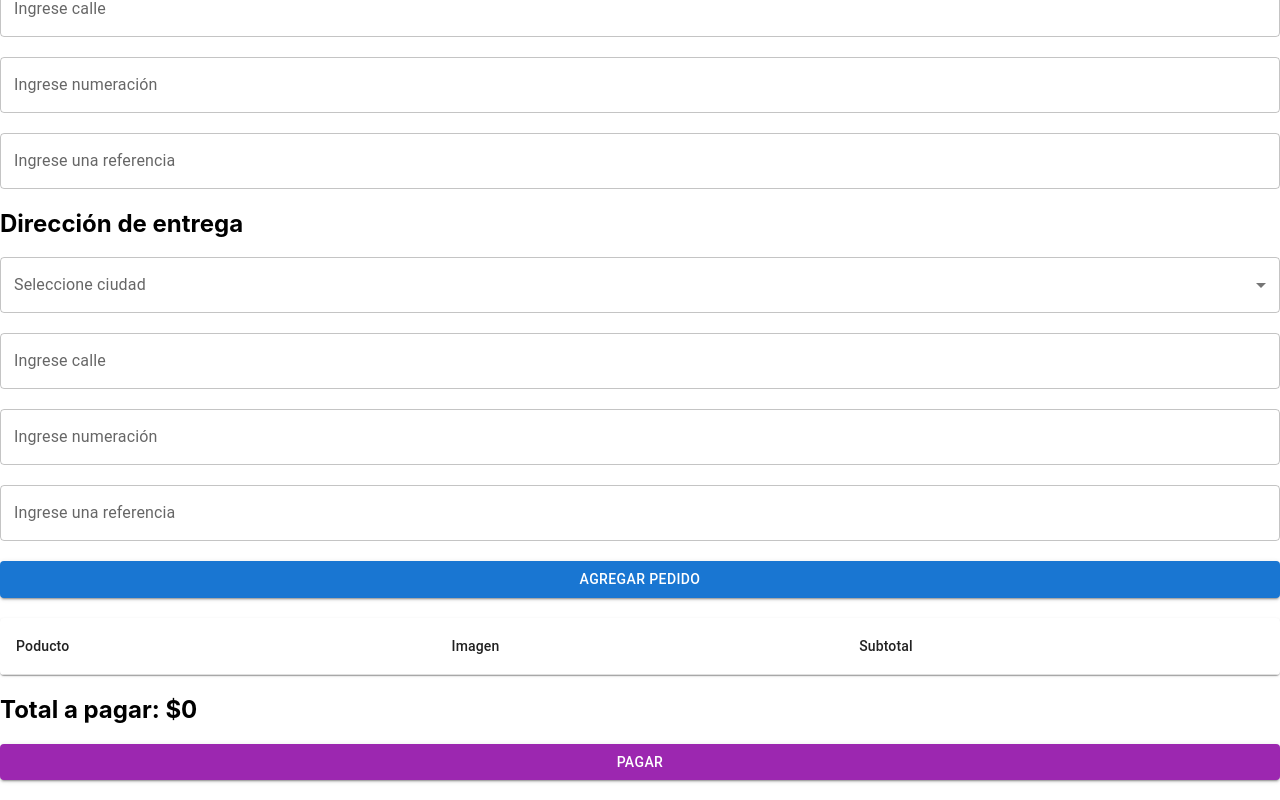
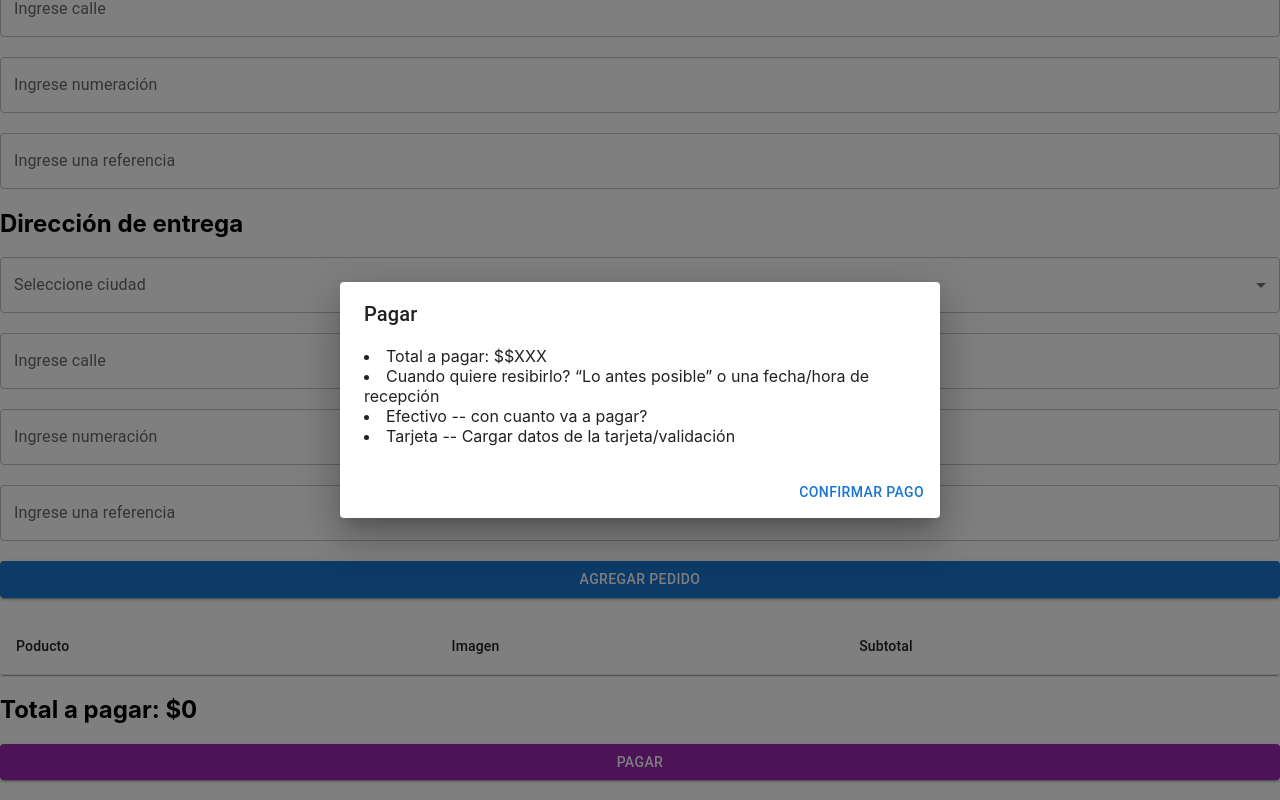
Before and after one commit to FranGiordano/utn-frc-isw-2023, a React (Create React App) app: page / in a window 1280 px wide. Both pictures are taken after a click on the button "PAGAR". Shown: the part 383-1183 px from the top of the page. Built offline with nearby package versions, Linux system fonts and the light colour scheme.

Commit message:
Add modal pago

```diff
--- a/src/App.js
+++ b/src/App.js
@@ -20,11 +20,21 @@ import {
   TableRow,
   Paper
 } from '@mui/material';
+import ModalPago from './components/ModalPago'
 
 
 function App() {
 
   const [pedidos, setPedidos] = useState([]);
+  const [modalOpen, setModalOpen] = useState(false);
+
+  const handleOpenModal = () => {
+    setModalOpen(true);
+  };
+
+  const handleCloseModal = () => {
+    setModalOpen(false);
+  };
 
   const validationSchema = yup.object({
     descripicionPedido: yup
@@ -37,7 +47,7 @@ function App() {
         }
         return true;
       })
-      .test('fileType', 'Formato de imagen no válido (Sólo se permite formato JPG )', (value) => {
+      .test('fileType', 'Formato de imagen no válido (Sólo se permite formato JPG)', (value) => {
         if (value) {
           return ['image/jpeg'].includes(value.type);
         }
@@ -273,7 +283,8 @@ function App() {
         </Table>
       </TableContainer>
       <h2>Total a pagar: ${calcularTotal()}</h2>
-      <Button color="secondary" variant="contained" fullWidth>Pagar</Button>
+      <Button color="secondary" variant="contained" fullWidth onClick={handleOpenModal}>Pagar</Button>
+      <ModalPago open={modalOpen} onClose={handleCloseModal} />
       <br></br>
       <br></br>
     </div>);
--- /dev/null
+++ b/src/components/ModalConfirmacionPago.js
@@ -0,0 +1,24 @@
+import React from 'react';
+import Dialog from '@mui/material/Dialog';
+import DialogTitle from '@mui/material/DialogTitle';
+import DialogContent from '@mui/material/DialogContent';
+import DialogActions from '@mui/material/DialogActions';
+import Button from '@mui/material/Button';
+
+const ModalConfirmacionPago = ({ open, onClose }) => {
+  return (
+    <Dialog open={open} onClose={onClose}>
+      <DialogTitle>Confirmación de Pago</DialogTitle>
+      <DialogContent>
+        Su pago fue realizado con éxito!
+      </DialogContent>
+      <DialogActions>
+        <Button onClick={onClose} color="primary">
+          Cerrar
+        </Button>
+      </DialogActions>
+    </Dialog>
+  );
+};
+
+export default ModalConfirmacionPago;
--- /dev/null
+++ b/src/components/ModalPago.js
@@ -0,0 +1,40 @@
+import React, { useState } from 'react';
+import Dialog from '@mui/material/Dialog';
+import DialogTitle from '@mui/material/DialogTitle';
+import DialogContent from '@mui/material/DialogContent';
+import DialogActions from '@mui/material/DialogActions';
+import Button from '@mui/material/Button';
+import ModalConfirmacionPago from './ModalConfirmacionPago';
+
+const ModalPago = ({ open, onClose }) => {
+
+    const [modalOpen, setModalOpen] = useState(false);
+
+    const handleOpenModal = () => {
+        setModalOpen(true);
+    };
+
+    const handleCloseModal = () => {
+        setModalOpen(false);
+    };
+
+    return (
+        <Dialog open={open} onClose={onClose}>
+            <DialogTitle>Pagar</DialogTitle>
+            <DialogContent>
+                <li>Total a pagar: $$XXX</li>
+                <li>Cuando quiere resibirlo? “Lo antes posible” o una fecha/hora de recepción</li>
+                <li>Efectivo -- con cuanto va a pagar?</li>
+                <li>Tarjeta -- Cargar datos de la tarjeta/validación</li>
+            </DialogContent>
+            <DialogActions>
+                <Button onClick={handleOpenModal} color="primary">
+                    Confirmar Pago
+                </Button>
+            </DialogActions>
+            <ModalConfirmacionPago open={modalOpen} onClose={handleCloseModal} />
+        </Dialog>
+    );
+};
+
+export default ModalPago;
```
